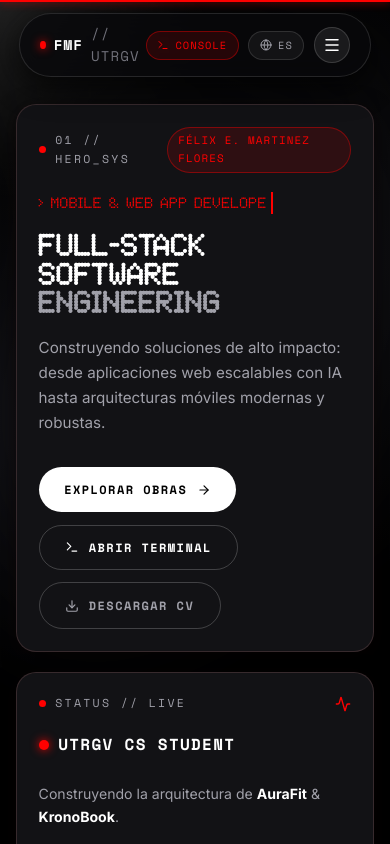
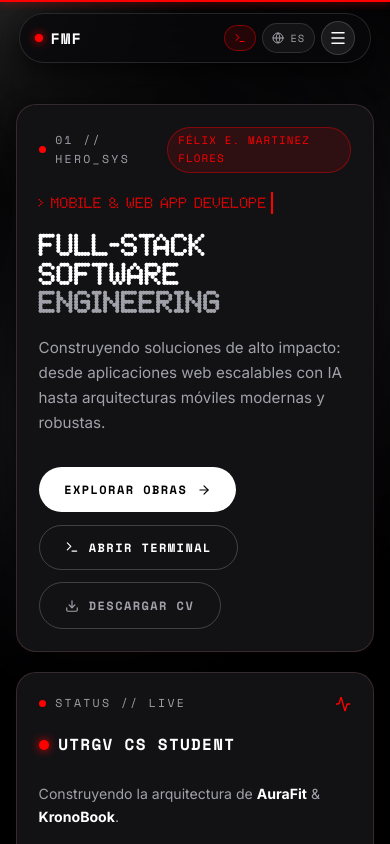
Before and after one commit to Felglitch739/My-Portfolio, a React (Vite) app: page / in a window 390 px wide. Shown: the top 844 px of the page. Built offline with nearby package versions, Linux system fonts and the light colour scheme; a web font is replaced by a local one.

Commit message:
fix: optimize mobile Navbar layout - simplify logo to FMF and adjust capsule padding so all controls fit 100% inside

```diff
--- a/src/components/Navbar.tsx
+++ b/src/components/Navbar.tsx
@@ -63,7 +63,7 @@ export default function Navbar({ onOpenTerminal, lang, setLang }: NavbarProps) {
             WebkitBackdropFilter: 'blur(16px)',
             border: '1px solid rgba(255, 255, 255, 0.12)',
             borderRadius: '9999px',
-            padding: '0.55rem 1.25rem',
+            padding: '0.45rem 0.9rem',
             boxShadow: '0 10px 30px rgba(0, 0, 0, 0.7)',
             transition: 'all 0.3s ease',
           }}
@@ -75,10 +75,11 @@ export default function Navbar({ onOpenTerminal, lang, setLang }: NavbarProps) {
             style={{
               textDecoration: 'none',
               color: 'var(--white)',
-              fontSize: '0.88rem',
+              fontSize: '0.95rem',
               display: 'flex',
               alignItems: 'center',
               gap: '0.5rem',
+              flexShrink: 0,
             }}
           >
             <span
@@ -91,7 +92,7 @@ export default function Navbar({ onOpenTerminal, lang, setLang }: NavbarProps) {
                 display: 'inline-block',
               }}
             />
-            FMF <span style={{ color: 'var(--gray-500)', fontWeight: 400 }}>// UTRGV</span>
+            FMF
           </a>
 
           {/* Desktop Navigation Links */}
@@ -117,20 +118,20 @@ export default function Navbar({ onOpenTerminal, lang, setLang }: NavbarProps) {
           </nav>
 
           {/* Desktop & Mobile Action Controls */}
-          <div style={{ display: 'flex', alignItems: 'center', gap: '0.6rem' }}>
+          <div style={{ display: 'flex', alignItems: 'center', gap: '0.4rem', flexShrink: 0 }}>
             <button
               onClick={onOpenTerminal}
               className="mono-tag mono-tag-red"
-              style={{ cursor: 'pointer', fontSize: '0.65rem', padding: '0.35rem 0.65rem' }}
+              style={{ cursor: 'pointer', fontSize: '0.65rem', padding: '0.35rem 0.55rem' }}
               title="Open Hardware Terminal"
             >
-              <Terminal size={12} /> CONSOLE
+              <Terminal size={12} /> <span className="hide-mobile">CONSOLE</span>
             </button>
 
             <button
               onClick={() => setLang(lang === 'es' ? 'en' : 'es')}
               className="mono-tag"
-              style={{ cursor: 'pointer', background: 'rgba(255, 255, 255, 0.05)', fontSize: '0.65rem', padding: '0.35rem 0.65rem' }}
+              style={{ cursor: 'pointer', background: 'rgba(255, 255, 255, 0.05)', fontSize: '0.65rem', padding: '0.35rem 0.55rem' }}
             >
               <Globe size={12} /> {lang.toUpperCase()}
             </button>
@@ -143,13 +144,14 @@ export default function Navbar({ onOpenTerminal, lang, setLang }: NavbarProps) {
                 background: mobileOpen ? 'var(--red)' : 'rgba(255, 255, 255, 0.08)',
                 border: '1px solid rgba(255, 255, 255, 0.15)',
                 borderRadius: '50%',
-                width: '36px',
-                height: '36px',
+                width: '34px',
+                height: '34px',
                 color: 'var(--white)',
                 cursor: 'pointer',
                 alignItems: 'center',
                 justifyContent: 'center',
                 transition: 'all 0.2s ease',
+                flexShrink: 0,
               }}
               aria-label="Toggle menu"
             >
```
